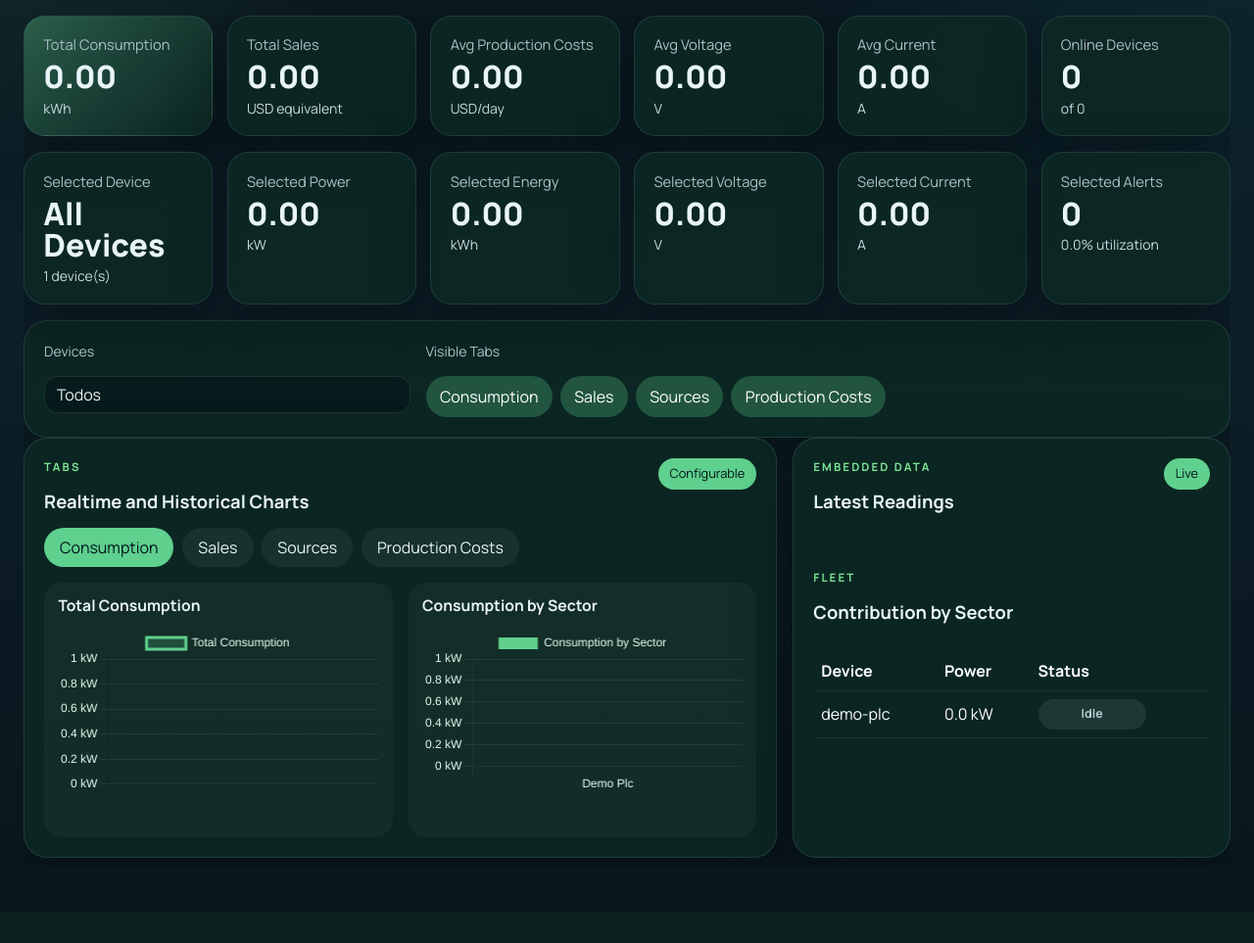
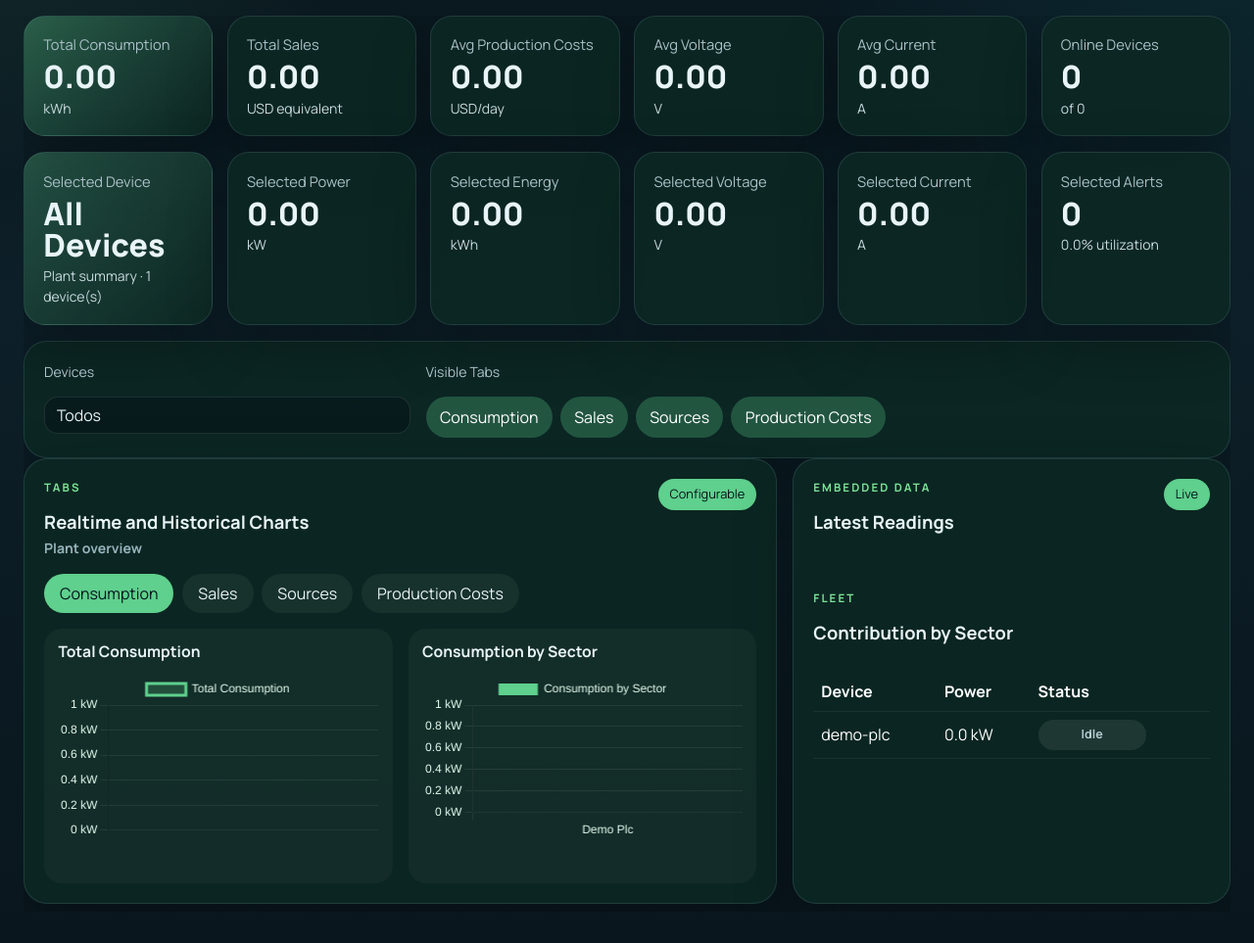
Before and after one commit to zamoranodizaPi/miniscadaModbus, a Flask app: page / in a window 1280 px wide. Shown: the part 242-1205 px from the top of the page at 98% size. Before the commit the page ends 1126 px from the top, so only its background shows below. Run offline with Flask 3, Linux system fonts and the light colour scheme; a user stored in the database is signed in; data comes from the database, SQL or seed files in the repository; data that the repository does not hold is empty.

Commit message:
Polish plant vs device selection UX

```diff
--- a/web/static/app.css
+++ b/web/static/app.css
@@ -551,6 +551,15 @@ body.display-mode-light .navbar-brand {
   background: linear-gradient(135deg, color-mix(in srgb, var(--dashboard-accent-2) 26%, transparent), var(--dashboard-panel));
 }
 
+.selection-highlight.selection-plant {
+  background: linear-gradient(135deg, color-mix(in srgb, var(--dashboard-accent) 30%, transparent), var(--dashboard-panel));
+}
+
+.selection-highlight.selection-device {
+  background: linear-gradient(135deg, color-mix(in srgb, var(--dashboard-accent-2) 34%, transparent), var(--dashboard-panel));
+  box-shadow: 0 0 0 1px color-mix(in srgb, var(--dashboard-accent-2) 35%, transparent), var(--shadow);
+}
+
 .kpi-energy-card {
   display: flex;
   flex-direction: column;
@@ -674,6 +683,17 @@ body.display-mode-light .btn-outline-light:hover {
   margin: 0 0 0.8rem;
   font-size: 0.98rem;
   font-weight: 700;
+}
+
+.panel-selection-meta {
+  margin: 0.3rem 0 0;
+  color: #97b4bc;
+  font-size: 0.88rem;
+  font-weight: 700;
+}
+
+.selection-aggregate-label {
+  color: #8fdcae;
 }
 
 .side-data-panel {
--- a/web/templates/dashboard.html
+++ b/web/templates/dashboard.html
@@ -54,7 +54,7 @@
     </div>
 
     <div class="energy-grid selection-grid">
-      <article class="kpi-energy-card selection-highlight">
+      <article class="kpi-energy-card selection-highlight" id="selectionSummaryCard">
         <span>Selected Device</span>
         <strong data-selection="label">{{ snapshot.selection.label }}</strong>
         <small data-selection-unit="label">{{ snapshot.selection.device_count }} device(s)</small>
@@ -115,6 +115,7 @@
           <div>
             <p class="panel-kicker">Tabs</p>
             <h2 class="panel-title">Realtime and Historical Charts</h2>
+            <p class="panel-selection-meta" id="webChartSelectionMeta">{{ snapshot.selection.label }}</p>
           </div>
           <span class="panel-badge">Configurable</span>
         </div>
@@ -487,6 +488,7 @@
 
   function updateSelectionKpis(snapshot) {
     const selection = snapshot.selection || {};
+    const isPlantView = !selectedDeviceIds().length;
     const formats = {
       power_kw: formatMetric(selection.power_kw, "kW"),
       energy_kwh: formatMetric(selection.energy_kwh, "kWh"),
@@ -496,7 +498,14 @@
     const labelNode = document.querySelector('[data-selection="label"]');
     const labelUnitNode = document.querySelector('[data-selection-unit="label"]');
     if (labelNode) labelNode.textContent = selection.label || selectedDeviceLabel();
-    if (labelUnitNode) labelUnitNode.textContent = `${selection.device_count || 0} device(s)`;
+    if (labelUnitNode) labelUnitNode.textContent = isPlantView ? `Plant summary · ${selection.device_count || 0} device(s)` : `Device detail · ${selection.device_count || 0} device(s)`;
+    const chartMeta = document.getElementById("webChartSelectionMeta");
+    if (chartMeta) chartMeta.textContent = isPlantView ? "Plant overview" : (selection.label || selectedDeviceLabel());
+    const summaryCard = document.getElementById("selectionSummaryCard");
+    if (summaryCard) {
+      summaryCard.classList.toggle("selection-plant", isPlantView);
+      summaryCard.classList.toggle("selection-device", !isPlantView);
+    }
     Object.entries(formats).forEach(([key, formatted]) => {
       const node = document.querySelector(`[data-selection="${key}"]`);
       const unitNode = document.querySelector(`[data-selection-unit="${key}"]`);
--- a/web/templates/local_dashboard.html
+++ b/web/templates/local_dashboard.html
@@ -208,7 +208,9 @@
 
       function updateFocusChart(snapshot) {
         const rows = snapshot.variable_series[activeVariable] || [];
-        document.getElementById("localSelectedDeviceTitle").textContent = selectedDeviceLabel();
+        const title = document.getElementById("localSelectedDeviceTitle");
+        title.textContent = selectedDeviceLabel();
+        title.classList.toggle("selection-aggregate-label", !selectedDeviceIds().length);
         document.getElementById("localActiveVariableTitle").textContent = variableLabels[activeVariable] || activeVariable;
         localFocusChart.data.labels = rows.map((row) => row.timestamp.slice(11, 16));
         localFocusChart.data.datasets[0].label = variableLabels[activeVariable] || activeVariable;
```
